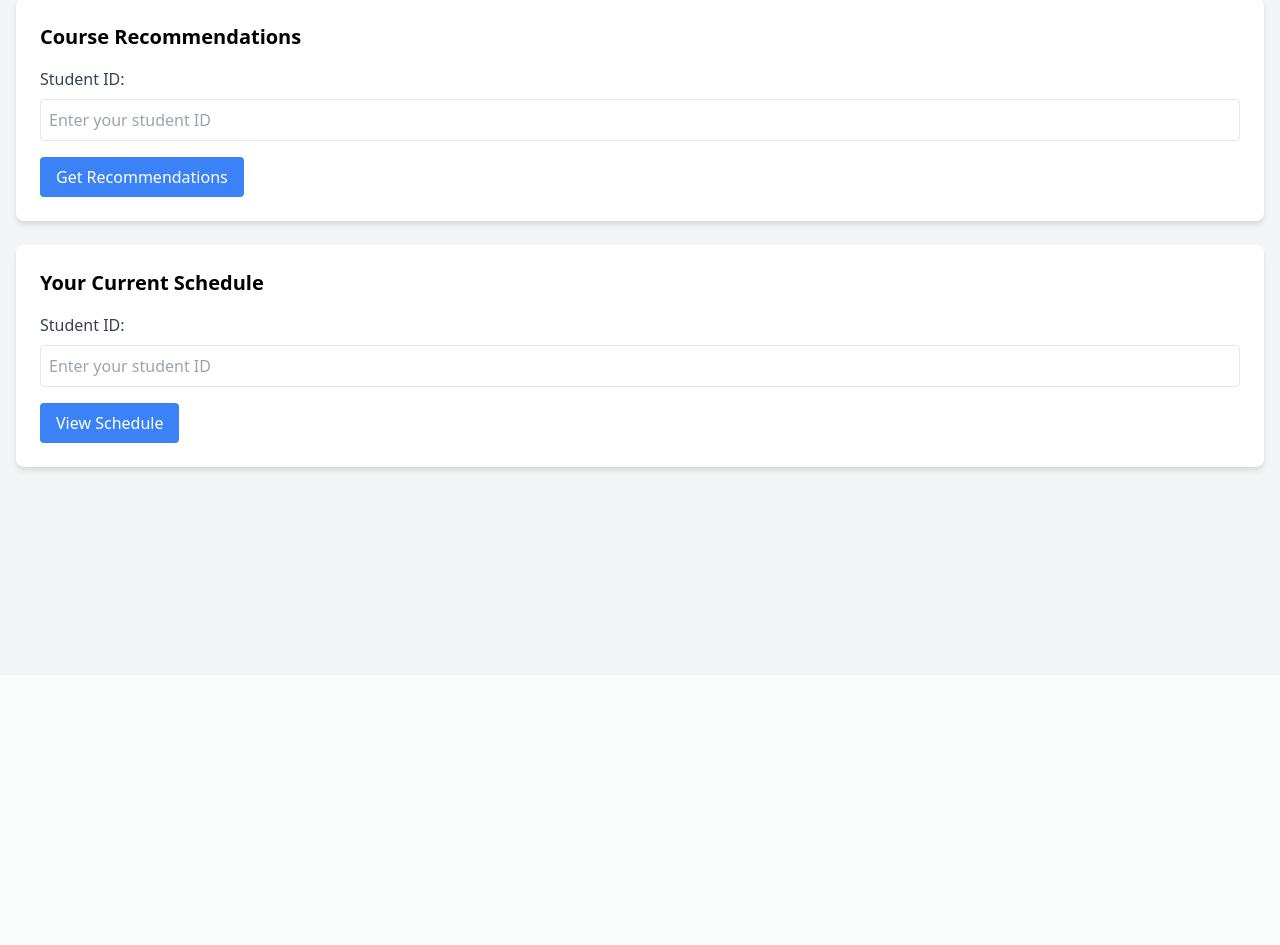
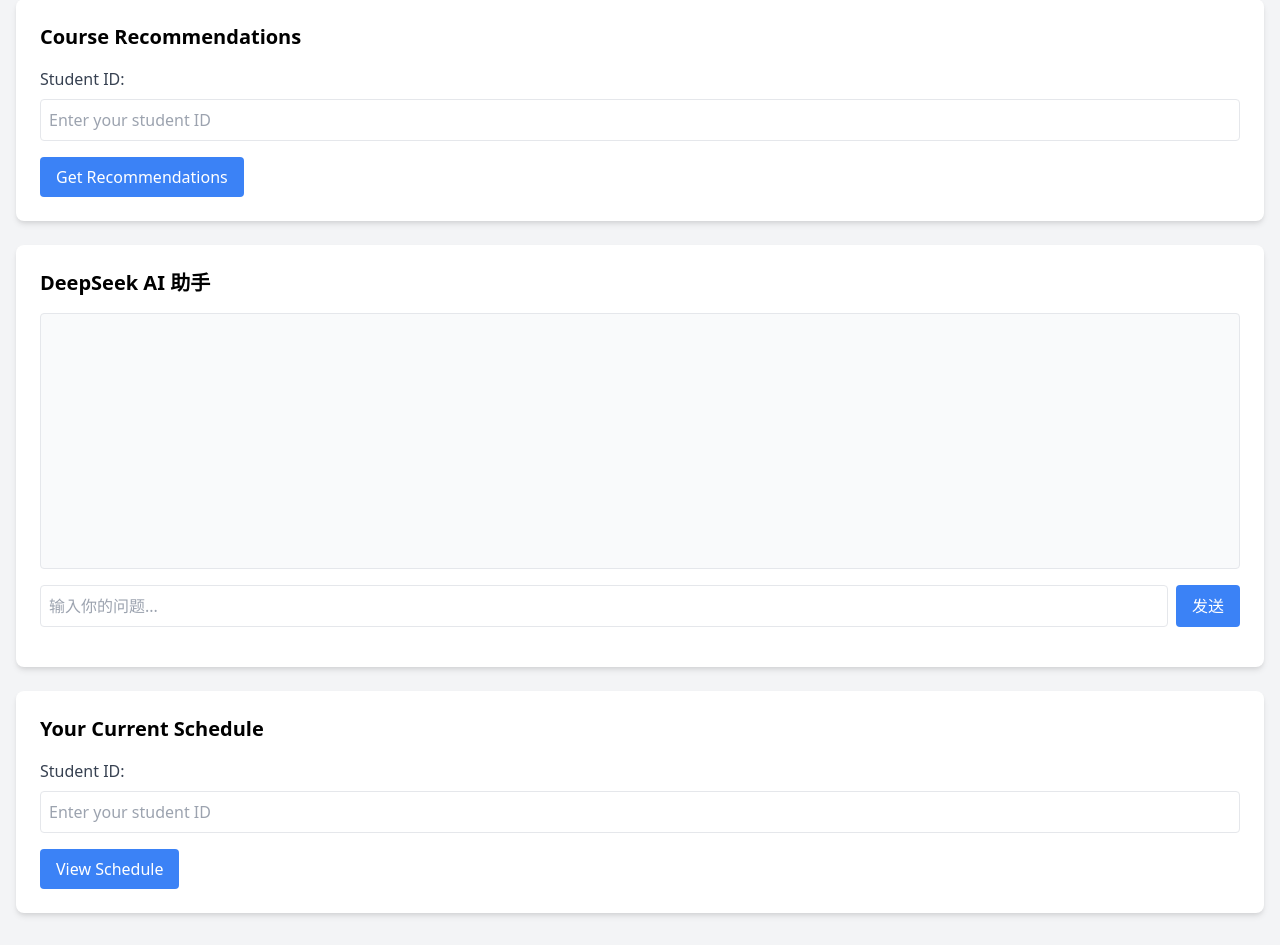
Before and after one commit to AlanYy-42/Hackthon_new, a Flask app: page / in a window 1280 px wide. Shown: the part 125-1070 px from the top of the page. Before the commit the page ends 598 px from the top, so only its background shows below. Run offline with Flask 2, Linux system fonts and the light colour scheme.

Commit message:
feat: 添加DeepSeek AI助手聊天界面

```diff
--- a/templates/index.html
+++ b/templates/index.html
@@ -26,6 +26,21 @@
             <div id="recommendations-container" class="mt-4 hidden">
                 <h3 class="font-medium mb-2">Recommended Courses:</h3>
                 <ul id="recommendations-list" class="list-disc pl-5"></ul>
+            </div>
+        </div>
+
+        <div class="bg-white p-6 rounded-lg shadow-md mb-6">
+            <h2 class="text-xl font-semibold mb-4">DeepSeek AI 助手</h2>
+            <div class="mb-4">
+                <div id="chat-messages" class="h-64 overflow-y-auto border rounded p-4 mb-4 bg-gray-50">
+                    <!-- 消息将在这里动态添加 -->
+                </div>
+                <div class="flex gap-2">
+                    <input type="text" id="user-input" class="flex-1 p-2 border rounded" placeholder="输入你的问题...">
+                    <button id="send-message" class="bg-blue-500 text-white px-4 py-2 rounded hover:bg-blue-600">
+                        发送
+                    </button>
+                </div>
             </div>
         </div>
 
@@ -126,6 +141,67 @@
                 alert('Error: ' + error.message);
             }
         });
+
+        // DeepSeek聊天功能
+        document.getElementById('send-message').addEventListener('click', async () => {
+            const userInput = document.getElementById('user-input');
+            const message = userInput.value.trim();
+
+            if (!message) {
+                alert('请输入问题');
+                return;
+            }
+
+            // 添加用户消息到聊天界面
+            addMessageToChat('user', message);
+            userInput.value = '';
+
+            try {
+                const response = await fetch('/api/chat', {
+                    method: 'POST',
+                    headers: {
+                        'Content-Type': 'application/json'
+                    },
+                    body: JSON.stringify({ message: message })
+                });
+
+                if (!response.ok) {
+                    throw new Error('Failed to get response');
+                }
+
+                const data = await response.json();
+                addMessageToChat('assistant', data.response);
+            } catch (error) {
+                console.error(error);
+                addMessageToChat('assistant', '抱歉，我现在无法回答。请稍后再试。');
+            }
+        });
+
+        // 添加消息到聊天界面
+        function addMessageToChat(role, content) {
+            const chatMessages = document.getElementById('chat-messages');
+            const messageDiv = document.createElement('div');
+            messageDiv.className = `mb-4 ${role === 'user' ? 'text-right' : 'text-left'}`;
+
+            const messageBubble = document.createElement('div');
+            messageBubble.className = `inline-block p-3 rounded-lg ${
+                role === 'user'
+                    ? 'bg-blue-500 text-white'
+                    : 'bg-gray-200 text-gray-800'
+            }`;
+            messageBubble.textContent = content;
+
+            messageDiv.appendChild(messageBubble);
+            chatMessages.appendChild(messageDiv);
+            chatMessages.scrollTop = chatMessages.scrollHeight;
+        }
+
+        // 按Enter发送消息
+        document.getElementById('user-input').addEventListener('keypress', (e) => {
+            if (e.key === 'Enter') {
+                document.getElementById('send-message').click();
+            }
+        });
     </script>
 </body>
 </html>
```
